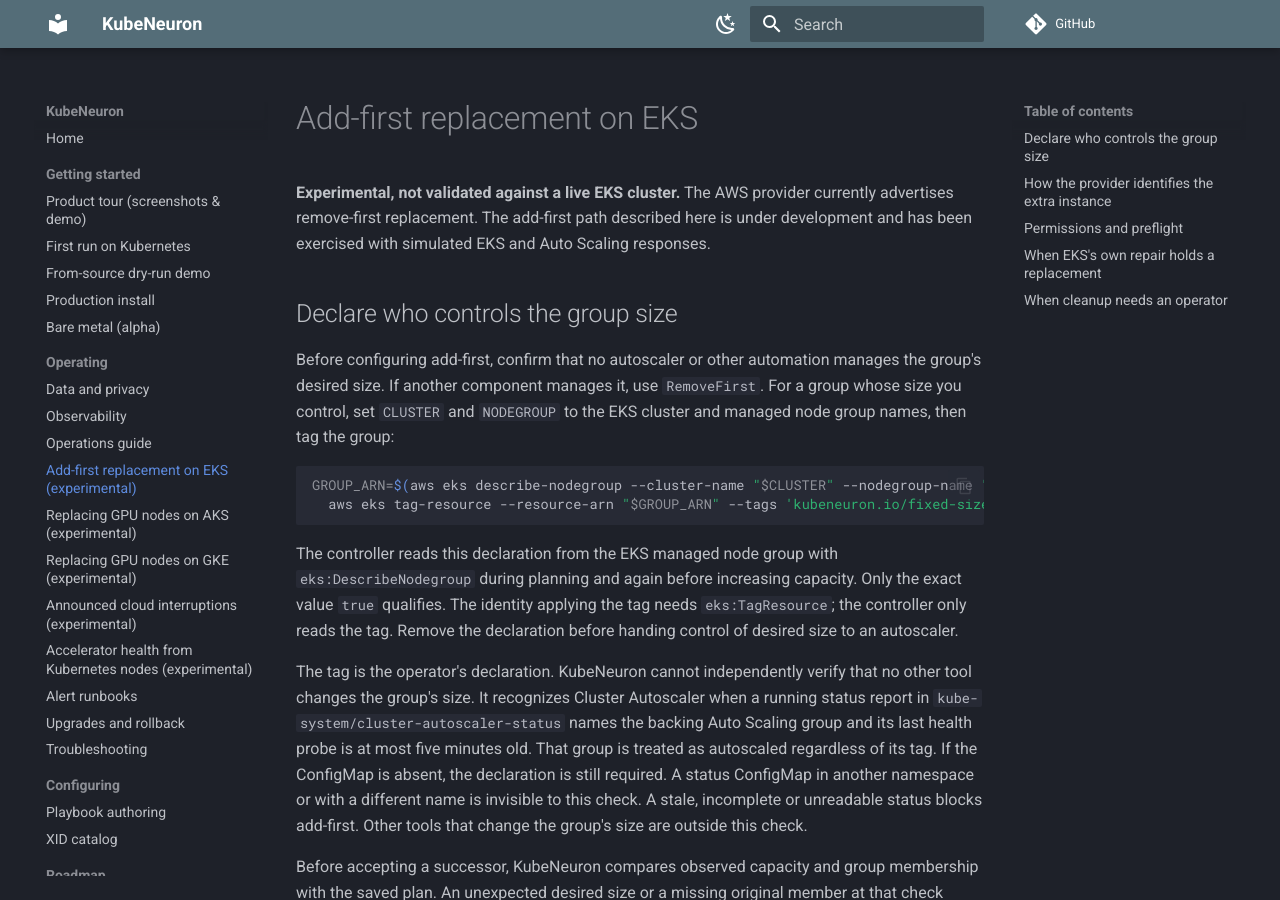
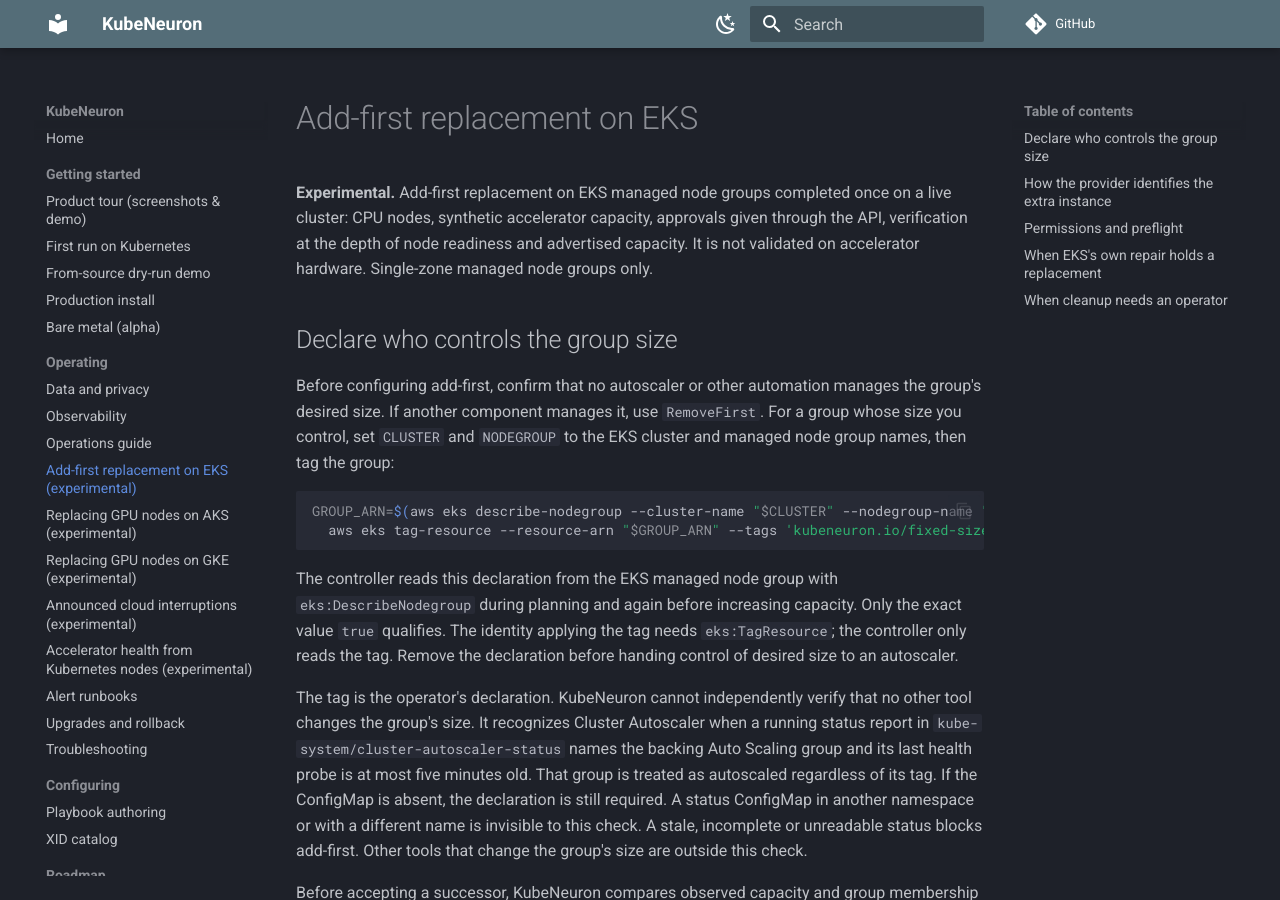
Before and after one commit to kubeneuron/kubeneuron, an MkDocs documentation site: the page built from docs/cloud-aws.md, in a window 1280 px wide and 900 px high. Built offline with MkDocs 1.6.1 and Material for MkDocs 9.7.7, drawn with Linux system fonts in a browser that asks for light colours; comment, search, counter and statistics services are not loaded.

```diff
--- a/docs/cloud-aws.md
+++ b/docs/cloud-aws.md
@@ -1,9 +1,10 @@
 # Add-first replacement on EKS
 
-**Experimental, not validated against a live EKS cluster.** The AWS provider
-currently advertises remove-first replacement. The add-first path described
-here is under development and has been exercised with simulated EKS and Auto
-Scaling responses.
+**Experimental.** Add-first replacement on EKS managed node groups completed
+once on a live cluster: CPU nodes, synthetic accelerator capacity, approvals
+given through the API, verification at the depth of node readiness and
+advertised capacity. It is not validated on accelerator hardware. Single-zone
+managed node groups only.
 
 ## Declare who controls the group size
 
```
Also changed, not shown: CHANGELOG.md (+12 -0 lines), docs/data-and-privacy.md (+1 -1 lines), docs/operations.md (+2 -1 lines), docs/playbook-authoring.md (+4 -1 lines), docs/reference-capabilities.md (+1 -1 lines), docs/reference-cli.md (+1 -1 lines), 8 other files.
